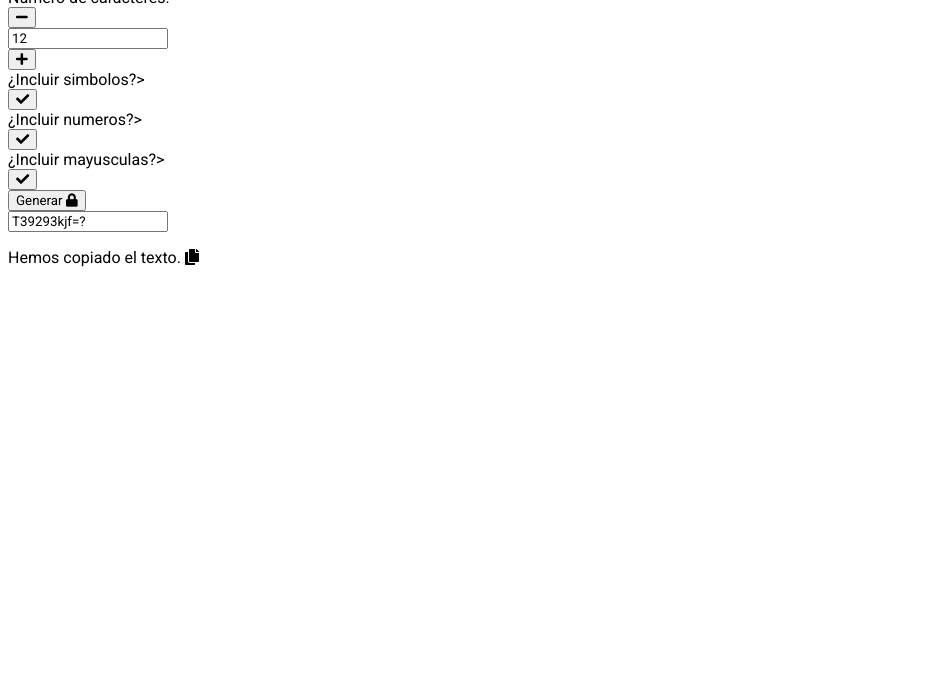
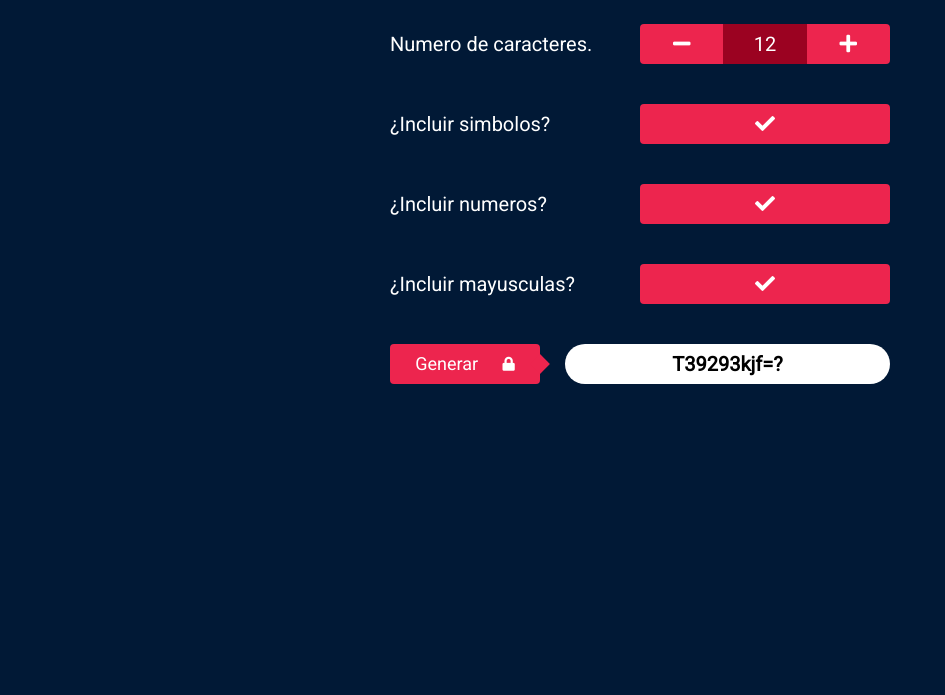
Before and after one commit to LuisEnriqueChavarriaVazquez/generador-de-passwords-web, a plain HTML site: page index.html in a window 1280 px wide. Shown: the part 105-800 px from the top of the page, without its empty margins (0-945 px from the left). Drawn offline with Linux system fonts and the light colour scheme.

Commit message:
Terminamos estilos CSS

```diff
--- a/css/styles.css
+++ b/css/styles.css
@@ -1,8 +1,193 @@
+/* Estilos generales*/
+
+* {
+    font-family: Roboto, sans-serif;
+    box-sizing: border-box;
+    padding: 0px;
+    margin: 0;
+    font-size: 20px;
+}
+
+*::selection {
+    background: #ED254E;
+    color: #fff;
+}
+
+*::-moz-selection {
+    background: #ED254E;
+    color: #fff;
+}
+
 .title {
     font-family: Comfortaa;
-    font-size: 30px;
+    font-size: 35px;
+    text-align: center;
+    width: 100%;
 }
 
-* {
+body {
+    background: #011936;
+    color: #fff;
+}
+
+
+/* Estilos de nuestro titulo*/
+
+.contenedor {
+    max-width: 500px;
+    width: 90%;
+    margin: 0px auto;
+    margin-top: 50px;
+}
+
+.logo {
+    margin-bottom: 40px;
+    width: 100%;
+}
+
+
+/* Filas y columnas */
+
+.app .fila {
+    margin-bottom: 40px;
+    display: flex;
+    flex-direction: row;
+    justify-content: space-between;
+}
+
+.app .col {
+    width: 50%;
+}
+
+
+/*Estilos generales de inputs y botones*/
+
+.app label {
+    line-height: 40px;
+}
+
+.app input {
+    text-align: center;
+    border: none;
+}
+
+.app .btn {
+    width: 100%;
+    background: #ED254E;
+    color: #fff;
+    display: inline-block;
+    height: 40px;
+    vertical-align: top;
+    font-size: 16px;
+    text-align: center;
+    border: none;
+    border-radius: 4px;
+    cursor: pointer;
+    transition: all .3s ease;
+}
+
+.app .btn:hover {
+    background: rgb(235, 65, 99);
+}
+
+.app .btn .false {
+    background: rgb(194, 2, 40);
+}
+
+
+/*Botones de numero de caracteres*/
+
+.app .numero-caracteres .botones div {
+    width: 100%;
+}
+
+.app .numero-caracteres .botones div:nth-child(1) button {
+    border-radius: 4px 0 0 4px;
+}
+
+.app .numero-caracteres .botones div:nth-child(3) button {
+    border-radius: 0px 4px 4px 0px;
+}
+
+.app .numero-caracteres .botones {
+    display: flex;
+    flex-direction: row;
+    justify-content: space-between;
+}
+
+.app .numero-caracteres input {
+    height: 40px;
+    width: 100%;
+    cursor: default;
+    background: rgb(155, 2, 33);
+    color: #fff;
+}
+
+
+/*Fila generar contraseña*/
+
+.app .fila.generar {
+    margin-bottom: 10px;
+}
+
+.app .fila.generar .col:nth-child(1) {
+    width: 30%;
+}
+
+.app .fila.generar .col:nth-child(2) {
+    width: 65%;
+}
+
+.app .fila.generar .btn.btn-generar {
+    width: 100%;
+    height: 40px;
+    font-size: 18px;
+    padding: 0;
+    line-height: 40px;
+    position: relative;
+}
+
+.app .fila.generar .btn.btn-generar i {
+    margin-left: 20px;
+    position: relative;
+    top: -1px;
+    font-size: 14px;
+    z-index: 10;
+}
+
+.app .fila.generar .btn.btn-generar:after {
+    content: "";
+    display: inline-block;
+    width: 14px;
+    height: 14px;
+    background: #ED254E;
+    transform: rotate(45deg);
+    position: absolute;
+    top: 13px;
+    right: -7px;
+    z-index: 0;
+    transition: all .3s ease;
+}
+
+.app .fila.generar .col:nth-child(1):hover .btn.btn-generar:after {
+    background: rgb(235, 65, 99);
+}
+
+
+/*Modificar el input del password*/
+
+.app .fila.generar .input-password {
+    width: 100%;
+    background: #fff;
+    border-radius: 50px;
     font-family: Roboto;
+    padding: 8px;
+    font-weight: 700;
+    cursor: pointer;
+    transition: all .3s ease;
 }
+
+.app .fila.generar .input-password:hover {
+    background: rgba(255, 255, 255, 0.192);
+    color: #fff;
+}
--- a/index.html
+++ b/index.html
@@ -23,20 +23,22 @@
                 <div class="col">
                     <label for="textCaracter">Numero de caracteres.</label>
                 </div>
-                <div class="col">
-                    <button class="button" id="button-menos-uno"><i class="fas fa-minus"></i></button>
-                </div>
-                <div>
-                    <input type="textCaracter" id="numero-caracteres" readonly value="12">
-                </div>
-                <div class="col">
-                    <button class="button" id="button-mas-uno"><i class="fas fa-plus"></i></button>
+                <div class="col botones">
+                    <div>
+                        <button class="btn" id="button-menos-uno"><i class="fas fa-minus"></i></button>
+                    </div>
+                    <div>
+                        <input type="textCaracter" id="numero-caracteres" readonly value="12">
+                    </div>
+                    <div>
+                        <button class="btn" id="button-mas-uno"><i class="fas fa-plus"></i></button>
+                    </div>
                 </div>
             </div>
 
             <div class="fila simbolos">
                 <div class="col">
-                    <label for="simbolos">¿Incluir simbolos?></label>
+                    <label for="simbolos">¿Incluir simbolos?</label>
                 </div>
                 <div class="col">
                     <button class="btn btn-simbolos"><i class="fas fa-check"></i></button>
@@ -45,7 +47,7 @@
 
             <div class="fila numeros">
                 <div class="col">
-                    <label for="numeros">¿Incluir numeros?></label>
+                    <label for="numeros">¿Incluir numeros?</label>
                 </div>
                 <div class="col">
                     <button class="btn btn-numeros"><i class="fas fa-check"></i></button>
@@ -54,7 +56,7 @@
 
             <div class="fila mayusculas">
                 <div class="col">
-                    <label for="mayusculas">¿Incluir mayusculas?></label>
+                    <label for="mayusculas">¿Incluir mayusculas?</label>
                 </div>
                 <div class="col">
                     <button class="btn btn-mayusculas"><i class="fas fa-check"></i></button>
@@ -70,14 +72,6 @@
                 </div>
             </div>
 
-            <div class="fila alerta">
-                <div class="col">
-                    <div class="alerta-copiado" id="alerta-copiado">
-                        <p>Hemos copiado el texto. <i class="fas fa-copy"></i></p>
-                    </div>
-                </div>
-            </div>
-
         </form>
     </div>
 
```
